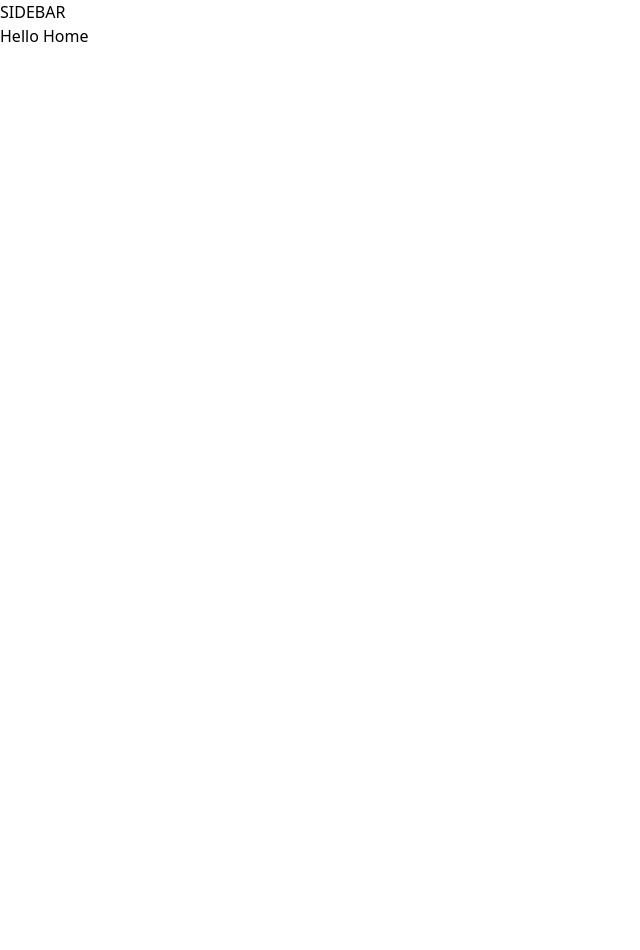
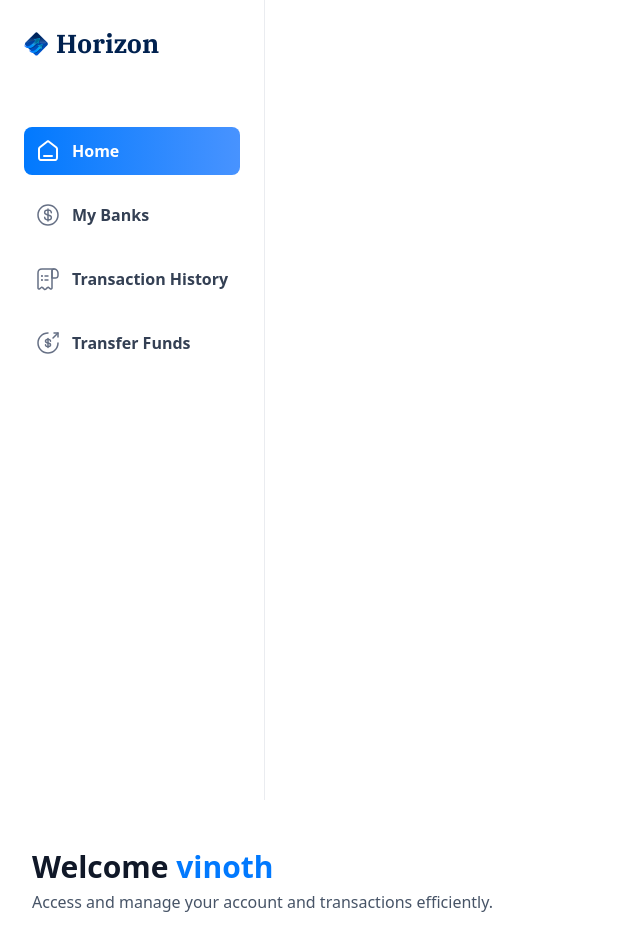
Before and after one commit to Kulendran97/vk_banking, a Next.js app: page / in a window 1280 px wide. Shown: the top 950 px of the page, without its empty margins (0-640 px from the left). Before the commit the page ends 800 px from the top, so only its background shows below. Built offline with nearby package versions, Linux system fonts and the light colour scheme.

Commit message:
implement sidebar

```diff
--- a/app/(root)/layout.tsx
+++ b/app/(root)/layout.tsx
@@ -1,9 +1,18 @@
+import Sidebar from "@/components/ui/Sidebar";
+
 export const dynamic = "force-dynamic";
+
+const loggeduser = ["vinoth"];
 
 export default function RootLayout({
   children,
 }: Readonly<{
   children: React.ReactNode;
 }>) {
-  return <main>SIDEBAR{children}</main>;
+  return (
+    <main>
+      <Sidebar />
+      {children}
+    </main>
+  );
 }
--- a/app/(root)/page.tsx
+++ b/app/(root)/page.tsx
@@ -1,7 +1,22 @@
 import React from "react";
+import HeaderBox from "@/components/ui/HeaderBox";
 
 const Home = () => {
-  return <div> Hello Home </div>;
+  const loggedIn = ["vinoth", "kule"];
+  return (
+    <section className="home">
+      <div className="home-content">
+        <header className="home-header">
+          <HeaderBox
+            type="greeting"
+            title="Welcome"
+            user={loggedIn?.[0] || "Guest"}
+            subtext="Access and manage your account and transactions efficiently."
+          />
+        </header>{" "}
+      </div>
+    </section>
+  );
 };
 
 export default Home;
--- /dev/null
+++ b/components/ui/HeaderBox.tsx
@@ -0,0 +1,20 @@
+const HeaderBox = ({
+  type = "title",
+  title,
+  subtext,
+  user,
+}: HeaderBoxProps) => {
+  return (
+    <div className="header-box">
+      <h1 className="header-box-title">
+        {title}
+        {type === "greeting" && (
+          <span className="text-bankGradient">&nbsp;{user}</span>
+        )}
+      </h1>
+      <p className="header-box-subtext">{subtext}</p>
+    </div>
+  );
+};
+
+export default HeaderBox;
--- /dev/null
+++ b/components/ui/Sidebar.tsx
@@ -0,0 +1,57 @@
+"use client";
+
+import { sidebarLinks } from "@/constants";
+import { cn } from "@/lib/utils";
+import Image from "next/image";
+import Link from "next/link";
+import { usePathname } from "next/navigation";
+
+const Sidebar = () => {
+  const pathname = usePathname();
+
+  return (
+    <section className="sidebar">
+      <nav className="flex flex-col gap-4">
+        <Link href="/" className="mb-12 cursor-pointer flex items-center gap-2">
+          <Image
+            src="/icons/logo.svg"
+            width={34}
+            height={34}
+            alt="Horizon logo"
+            className="size-[24px] max-xl:size-14"
+          />
+          <h1 className="sidebar-logo">Horizon</h1>
+        </Link>
+
+        {sidebarLinks.map((item) => {
+          const isActive =
+            pathname === item.route || pathname.startsWith(`${item.route}/`);
+
+          return (
+            <Link
+              href={item.route}
+              key={item.label}
+              className={cn("sidebar-link", { "bg-bank-gradient": isActive })}
+            >
+              <div className="relative size-6">
+                <Image
+                  src={item.imgURL}
+                  alt={item.label}
+                  fill
+                  className={cn({
+                    "brightness-[3] invert-0": isActive,
+                  })}
+                />
+              </div>
+              <p className={cn("sidebar-label", { "!text-white": isActive })}>
+                {item.label}
+              </p>
+            </Link>
+          );
+        })}
+      </nav>
+    </section>
+  );
+};
+
+export default Sidebar;
--- a/package.json
+++ b/package.json
@@ -14,7 +14,10 @@
     "clsx": "^2.1.1",
     "lucide-react": "^0.378.0",
     "next": "14.2.3",
+    "query-string": "^9.0.0",
     "react": "^18",
+    "react-chartjs-2": "^5.2.0",
+    "react-countup": "^6.5.3",
     "react-dom": "^18",
     "tailwind-merge": "^2.3.0",
     "tailwindcss-animate": "^1.0.7"
```
Also changed, not shown: 1 other file (tests, documents, lock files or other folders).
